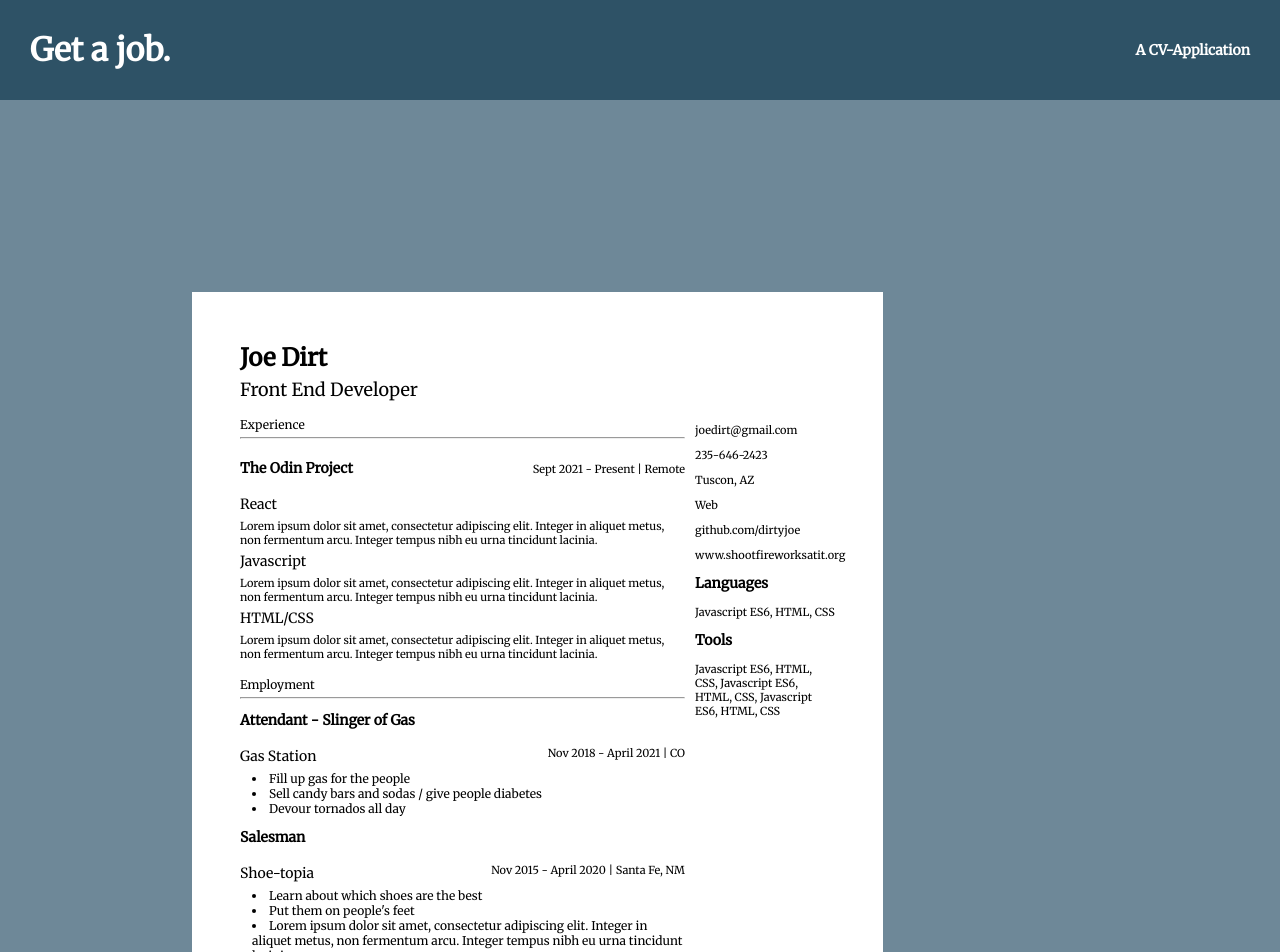
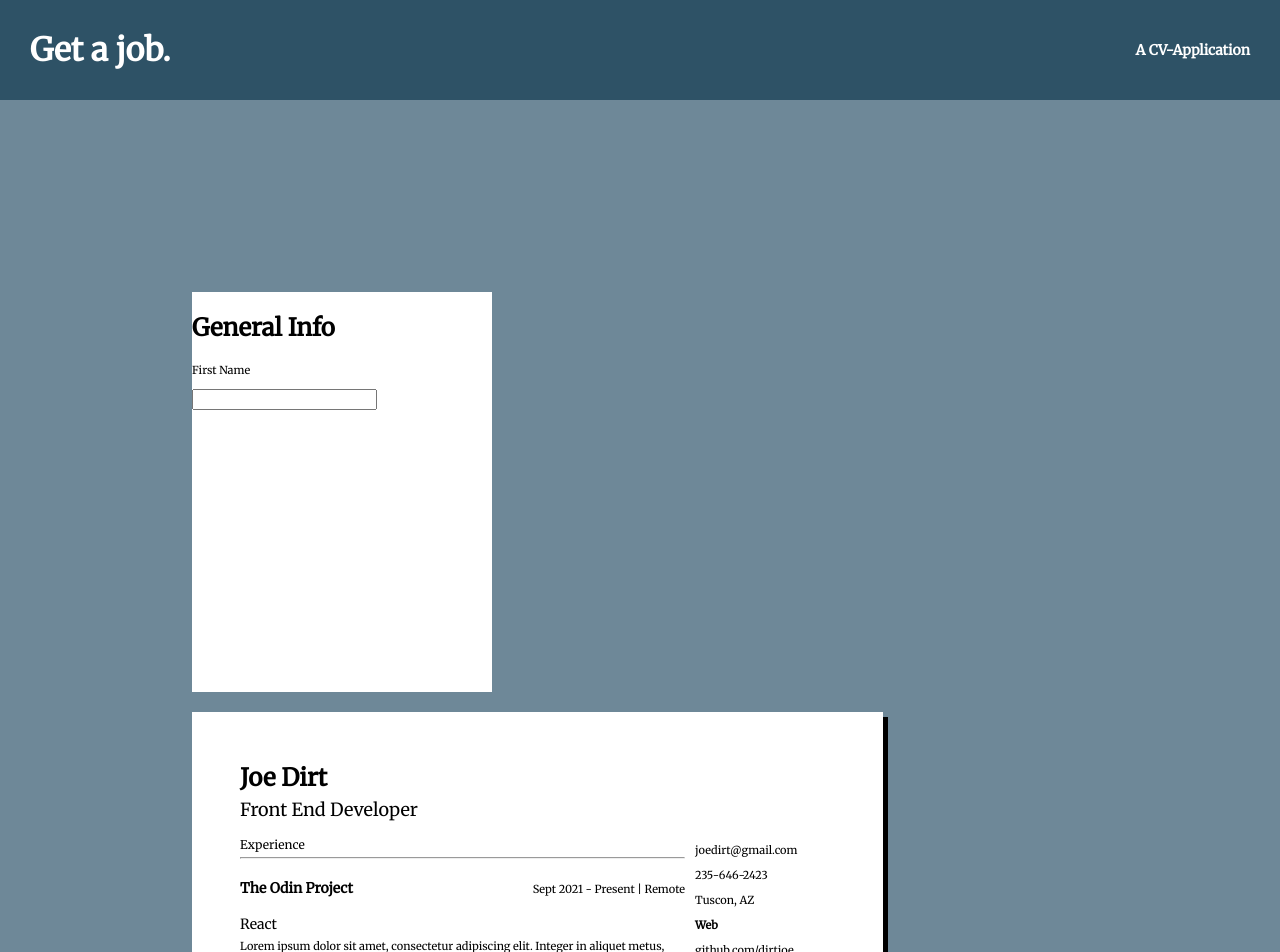
Before and after one commit to napolitanj/resume-builder, a React (Create React App) app: page / in a window 1280 px wide. Shown: the top 952 px of the page. Built offline with nearby package versions, Linux system fonts and the light colour scheme.

Commit message:
add handleChange function for geninfo

```diff
--- /dev/null
+++ b/src/components/EditMode.js
@@ -0,0 +1,18 @@
+import React, { Component } from 'react'
+import Input from './editComponents/Input'
+
+class EditMode extends Component {
+
+    render() {
+      const {handleChange, generalInfo, experience, employmentInfo, education, skills} = this.props
+      return (
+        <div className="editWindow">
+        <h2>General Info</h2>
+            <p>First Name</p>
+            <input name="firstName" onChange={(e) => handleChange(e)}></input>
+        </div>
+      )
+    }
+}
+
+export default EditMode;
--- a/src/components/Main.js
+++ b/src/components/Main.js
@@ -1,5 +1,7 @@
 import React, { Component } from 'react'
 import PreviewMode from './PreviewMode'
+import EditMode from './EditMode'
+
 
 class Main extends Component {
   constructor(props) {
@@ -14,7 +16,7 @@ class Main extends Component {
         city: 'Tuscon, AZ',
         phone: '235-646-2423',
         email: 'joedirt@gmail.com',
-        websites: ["github.com/dirtyjoe", "www.shootfireworksatit.org"]
+        websites: ["github.com/dirtjoe", "www.shootfireworksatit.org"]
       },
       experience: {
         title: "The Odin Project",
@@ -47,9 +49,9 @@ class Main extends Component {
           start: "Nov 2018",
           end: "April 2021",
           duties: [
-            "Fill up gas for the people",
-            "Sell candy bars and sodas / give people diabetes",
-            "Devour tornados all day"
+            "Lorem ipsum dolor sit amet, consectetur adipiscing elit.",
+            "Integer in aliquet metus, non fermentum arcu.",
+            "Integer in aliquet metus, non fermentum arcu. Integer tempus nibh eu urna tincidunt lacinia."
           ],
           id: Math.floor(Math.random() * 10000)+1
         },
@@ -60,9 +62,9 @@ class Main extends Component {
           start: "Nov 2015",
           end: "April 2020",
           duties: [
-            "Learn about which shoes are the best",
-            "Put them on people's feet",
-            "Lorem ipsum dolor sit amet, consectetur adipiscing elit. Integer in aliquet metus, non fermentum arcu. Integer tempus nibh eu urna tincidunt lacinia."
+            "Lorem ipsum dolor sit amet, consectetur adipiscing elit.",
+            "Integer in aliquet metus, non fermentum arcu.",
+            "Integer in aliquet metus, non fermentum arcu. Integer tempus nibh eu urna tincidunt lacinia."
           ],
         },
       ],
@@ -101,12 +103,33 @@ class Main extends Component {
           category: "Tools",
           skillList: ["Javascript ES6", "HTML", "CSS","Javascript ES6", "HTML", "CSS","Javascript ES6", "HTML", "CSS"]
         },
+        {
+          category: "More Tools",
+          skillList: ["Gmail","Microsoft Office","Figma","Canva","Squarespace","Wordpress","Git","Github","Gmail","Microsoft Office","Figma","Canva","Squarespace","Wordpress","Git","Github"]
+        },
       ]
     }
   }
+
+  logFields = () => {
+    const {firstName} = this.state.generalInfo;
+    console.log({firstName})
+  }
+
+  handleChange = (e) => {
+    const {name,value} = e.target;
+    this.setState({
+      generalInfo: {
+        ...this.state.generalInfo,
+        [name]: value
+      }
+    });
+  }
+
   render() {
     return (
       <div className="mainBody">
+        <EditMode handleChange={this.handleChange} generalInfo={this.state.generalInfo} experience={this.state.experience} employmentInfo={this.state.employmentInfo} education={this.state.education} skills={this.state.skills}/>
         <PreviewMode generalInfo={this.state.generalInfo} experience={this.state.experience} employmentInfo={this.state.employmentInfo} education={this.state.education} skills={this.state.skills}/>
       </div>
     )
--- a/src/components/PreviewMode.js
+++ b/src/components/PreviewMode.js
@@ -54,7 +54,7 @@ class PreviewMode extends Component {
                         <p>{generalInfo.city}</p>
                     </div>
                     <div>
-                        <p>Web</p>
+                        <p style={{fontWeight:700}}>Web</p>
                         {generalInfo.websites.map((site) => (
                             <p>{site}</p>
                         ))}
--- /dev/null
+++ b/src/components/editComponents/Input.js
@@ -0,0 +1,15 @@
+import React, { Component } from 'react'
+
+class Input extends Component {
+  render() {
+    const {onChange} = this.props;
+    console.log(onChange)
+    return (
+      <div>
+          <input onChange={onChange}></input>
+      </div>
+    )
+  }
+}
+
+export default Input;
--- a/src/index.css
+++ b/src/index.css
@@ -34,7 +34,10 @@ h3 {
 .mainBody {
   padding: 15%;
   background-color: #6e8898ff;
-  height: 70%;
+  height: auto;
+  display: flex;
+  flex-wrap: wrap;
+  gap: 20px;
 }
 
 .formWindow {
@@ -54,6 +57,13 @@ h3 {
   padding-top: 38px;
   width: 595px;
   height: 842px;
+  box-shadow: 5px 5px;
+}
+
+.editWindow {
+  height: 400px;
+  width: 300px;
+  background-color: white;
 }
 
 .previewHeader {
```
